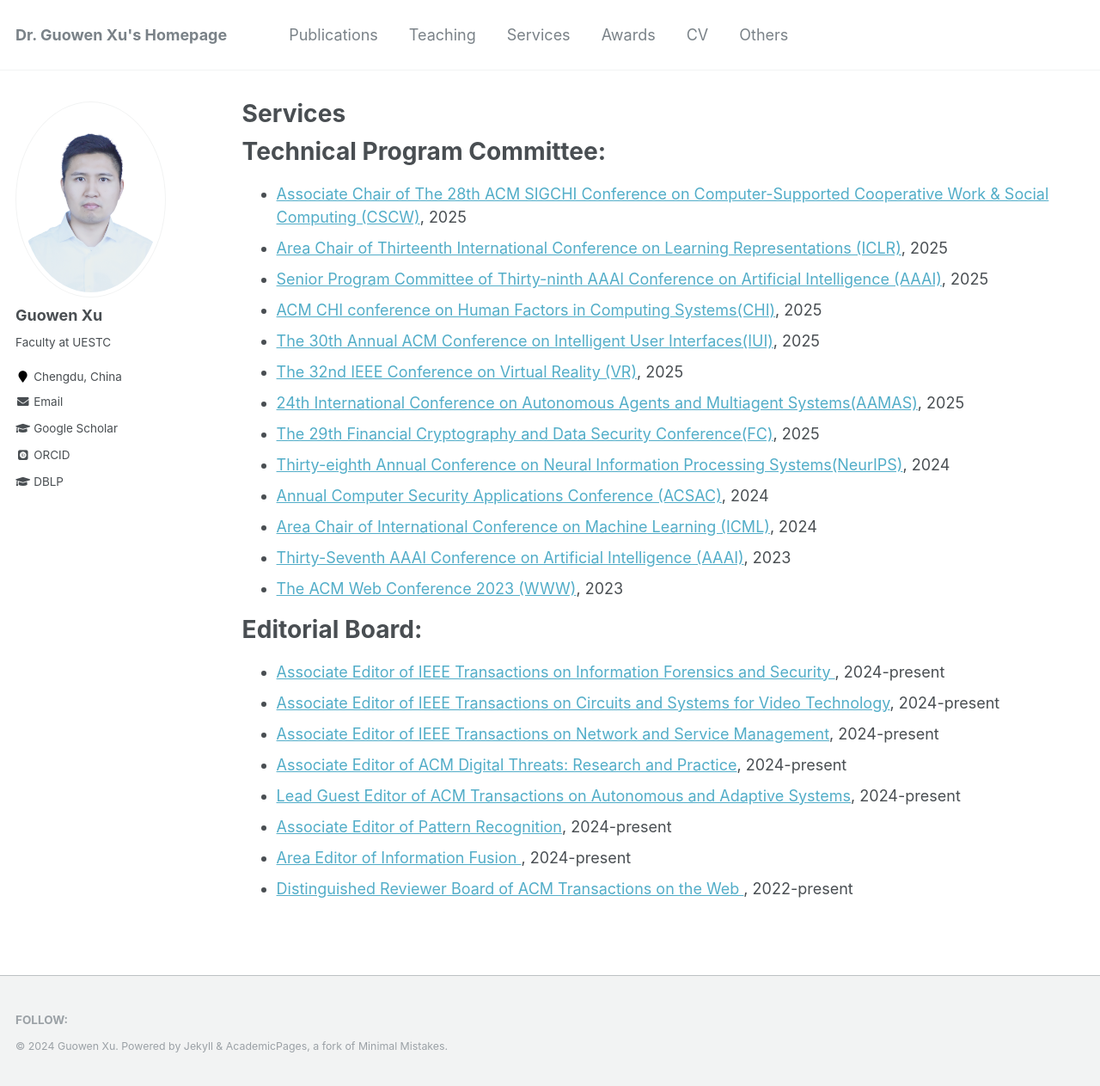
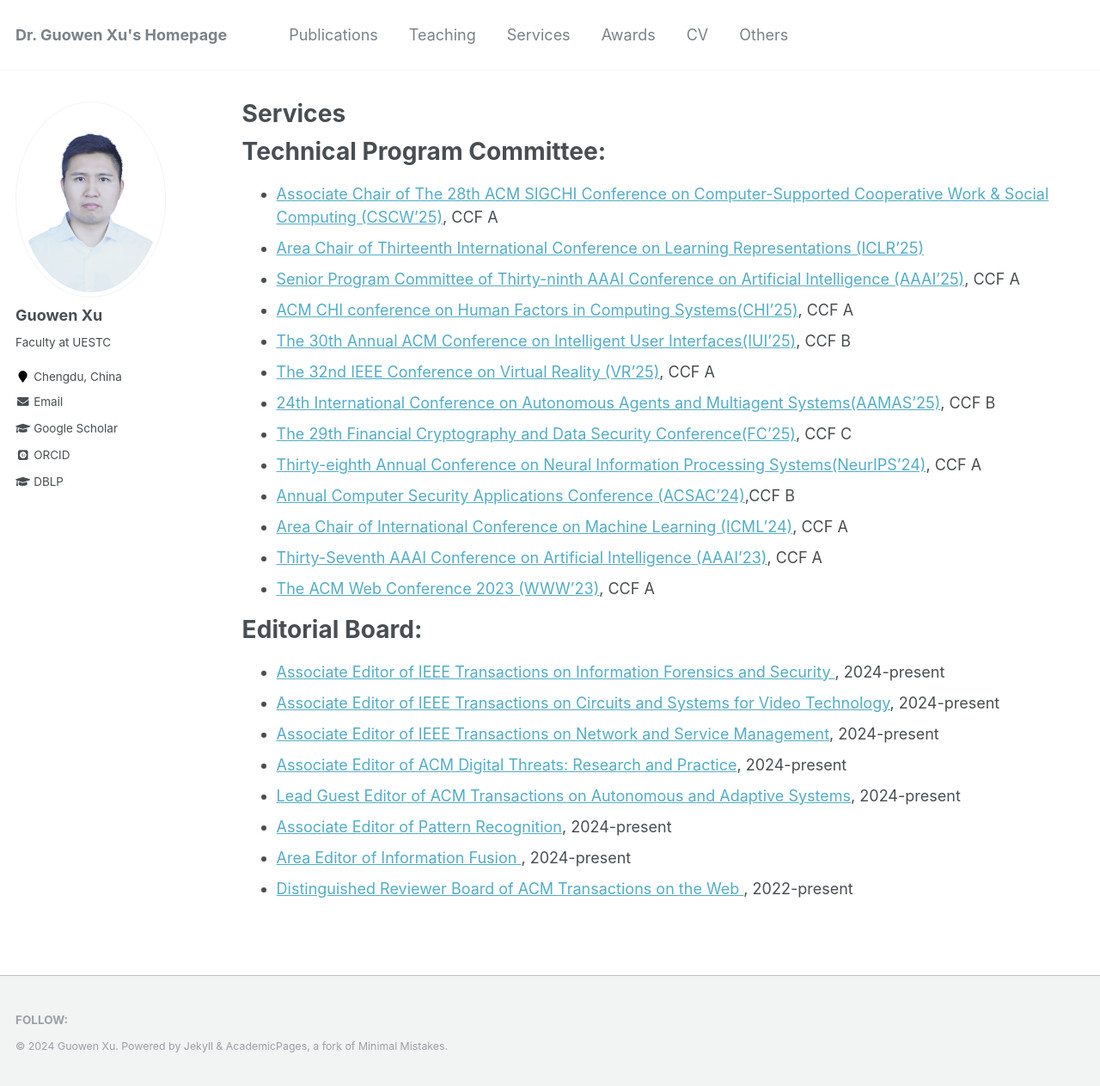
Before and after one commit to Guowen-xu/guowen-xu.github.io, a Jekyll site: the page built from _pages/services.md, in a window 1280 px wide and 1263 px high. Shown: the whole window at 86% size. Built offline with Jekyll 4.4.1, drawn with Linux system fonts in a browser that asks for light colours; some web fonts are replaced.

Commit message:
Update services.md

```diff
--- a/_pages/services.md
+++ b/_pages/services.md
@@ -6,19 +6,19 @@ author_profile: true
 ---
 Technical Program Committee:
 ======
-*  [Associate Chair of The 28th ACM SIGCHI Conference on Computer-Supported Cooperative Work & Social Computing (CSCW)](https://cscw.acm.org/2025/), 2025
-*   [Area Chair of Thirteenth International Conference on Learning Representations (ICLR)](https://iclr.cc/Conferences/2025), 2025
-*  [Senior Program Committee of Thirty-ninth AAAI Conference on Artificial Intelligence (AAAI)](https://aaai.org/Conferences/AAAI-23/), 2025
-*  [ACM CHI conference on Human Factors in Computing Systems(CHI)](https://chi2025.acm.org), 2025
-* [The 30th Annual ACM Conference on Intelligent User Interfaces(IUI)](https://iui.acm.org/2025/), 2025
-*   [The 32nd IEEE Conference on Virtual Reality (VR)](http://ieeevr.org/2025/), 2025
-*   [24th International Conference on Autonomous Agents and Multiagent Systems(AAMAS)](https://aamas2025.org), 2025
-*   [The 29th Financial Cryptography and Data Security Conference(FC)](https://fc25.ifca.ai), 2025
-* [Thirty-eighth Annual Conference on Neural Information Processing Systems(NeurIPS)](https://neurips.cc/), 2024
-* [Annual Computer Security Applications Conference (ACSAC)](https://www.acsac.org), 2024
-* [Area Chair of International Conference on Machine Learning (ICML)](https://icml.cc/), 2024
-* [Thirty-Seventh AAAI Conference on Artificial Intelligence (AAAI)](https://aaai.org/Conferences/AAAI-23/), 2023
-* [The ACM Web Conference 2023 (WWW)](https://www2023.thewebconf.org/), 2023
+*  [Associate Chair of The 28th ACM SIGCHI Conference on Computer-Supported Cooperative Work & Social Computing (CSCW'25)](https://cscw.acm.org/2025/), CCF A
+*   [Area Chair of Thirteenth International Conference on Learning Representations (ICLR'25)](https://iclr.cc/Conferences/2025)
+*  [Senior Program Committee of Thirty-ninth AAAI Conference on Artificial Intelligence (AAAI'25)](https://aaai.org/Conferences/AAAI-23/), CCF A
+*  [ACM CHI conference on Human Factors in Computing Systems(CHI'25)](https://chi2025.acm.org), CCF A
+* [The 30th Annual ACM Conference on Intelligent User Interfaces(IUI'25)](https://iui.acm.org/2025/), CCF B
+*   [The 32nd IEEE Conference on Virtual Reality (VR'25)](http://ieeevr.org/2025/), CCF A
+*   [24th International Conference on Autonomous Agents and Multiagent Systems(AAMAS'25)](https://aamas2025.org), CCF B
+*   [The 29th Financial Cryptography and Data Security Conference(FC'25)](https://fc25.ifca.ai), CCF C
+* [Thirty-eighth Annual Conference on Neural Information Processing Systems(NeurIPS'24)](https://neurips.cc/), CCF A
+* [Annual Computer Security Applications Conference (ACSAC'24)](https://www.acsac.org),CCF B
+* [Area Chair of International Conference on Machine Learning (ICML'24)](https://icml.cc/), CCF A
+* [Thirty-Seventh AAAI Conference on Artificial Intelligence (AAAI'23)](https://aaai.org/Conferences/AAAI-23/), CCF A
+* [The ACM Web Conference 2023 (WWW'23)](https://www2023.thewebconf.org/), CCF A
 
 
 Editorial Board:
```
